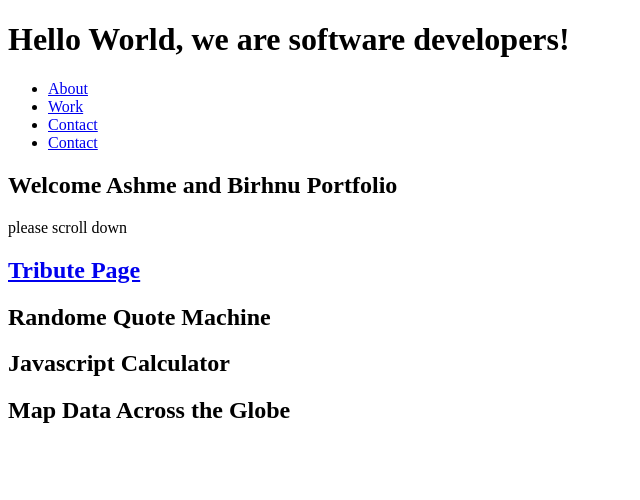
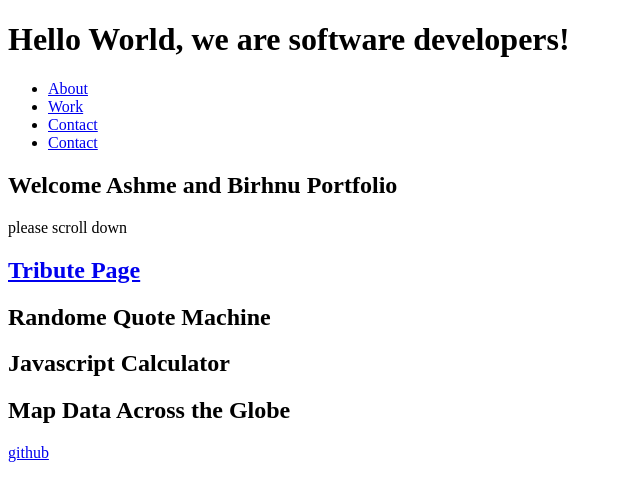
Before and after one commit to ashmalzahra/microverseashmal, a plain HTML site: page index.html in a window 1280 px wide. Shown: the full height of the page, 0-640 px from the left. Drawn offline with Linux system fonts and the light colour scheme.

Commit message:
driver 2

```diff
--- a/index.html
+++ b/index.html
@@ -39,6 +39,14 @@
       </div>
     </section>
     <section id="contact">
+      <a href="https://github.com/freecodecamp"
+      target="_blank"
+
+      id="profile-link">
+       github
+
+    </a>
+
 
     </section>
     <!-- <script  src="js/index.js"></script> -->
```
